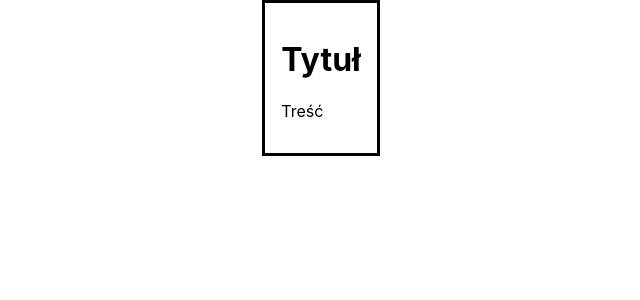
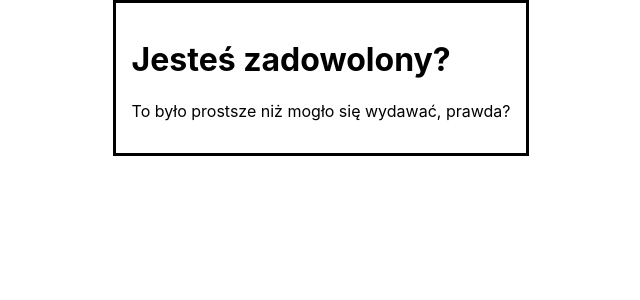
Before and after one commit to marek2222/react_TypeOfWeb, a React (Create React App) app: page / in a window 1280 px wide. Shown: the top 300 px of the page, without its empty margins (319-959 px from the left). Built offline with nearby package versions, Linux system fonts and the light colour scheme.

Commit message:
react_TypeOfWeb: 04_2:  Parametryzacja komponentów przez 'props': Propsy to argumenty

```diff
--- a/src/index.js
+++ b/src/index.js
@@ -5,16 +5,14 @@ import './index.css';
 import MojKomponent from './komponenty/MojKomponent';
 import * as serviceWorker from './serviceWorker';
 
-const render = () => (
-    <React.Fragment>
-        <MojKomponent />
-    </React.Fragment>
-);
 
 //ReactDOM.render(<App />, document.getElementById('root'));
 ReactDOM.render(
-    render(),
-    document.getElementById('root'));
+    <MojKomponent
+        tytul='Jesteś zadowolony?'
+        zawartosc='To było prostsze niż mogło się wydawać, prawda?'></MojKomponent>,
+    document.getElementById('root')
+);
 
 // If you want your app to work offline and load faster, you can change
 // unregister() to register() below. Note this comes with some pitfalls.
--- a/src/komponenty/MojKomponent.js
+++ b/src/komponenty/MojKomponent.js
@@ -2,15 +2,15 @@ import React, { Component } from 'react';
 // import logo from '../logo.svg';
 // import '../App.css';
 
-function MojKomponent(){
+function MojKomponent({ tytul, zawartosc }) {
     return (
-        <div>
-            <dialog open>
-                <h1>Tytuł</h1>
-                <p>Treść</p>
-            </dialog>
+      <div>
+        <dialog open>
+          <h1>{tytul}</h1>
+          <p>{zawartosc}</p>
+        </dialog>
       </div>
     );
-}
+  }
 
 export default MojKomponent;
```
